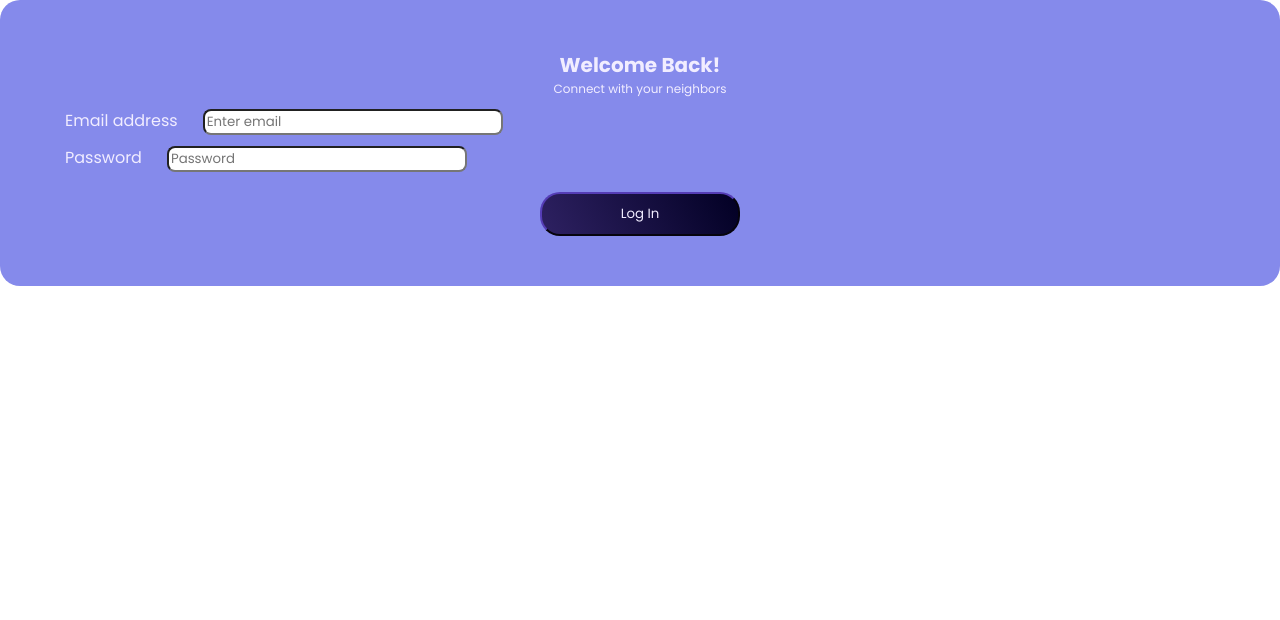
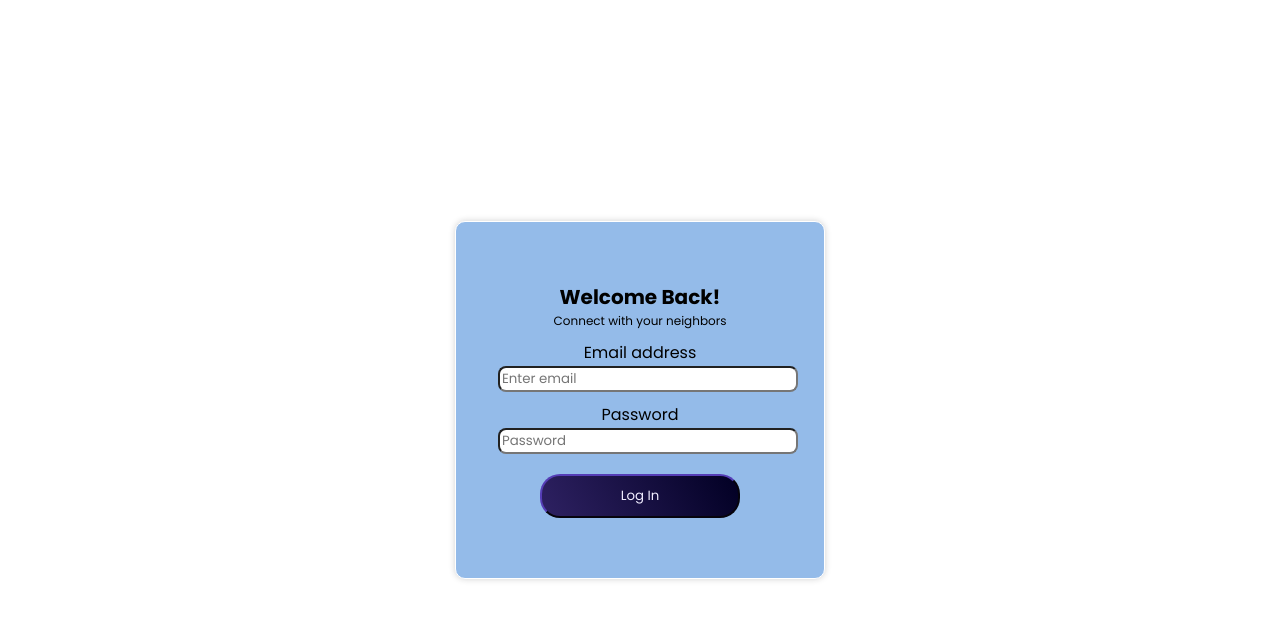
Before and after one commit to aymeeflores/aymee-flores-capstone, a React (Create React App) app in the folder aymee-flores-capstone-main/client/: page / in a window 1280 px wide. Shown: the top 620 px of the page. Built offline with nearby package versions, Linux system fonts and the light colour scheme.

Commit message:
login style refactor

```diff
--- a/aymee-flores-capstone-main/client/src/Components/Login/Login.js
+++ b/aymee-flores-capstone-main/client/src/Components/Login/Login.js
@@ -1,6 +1,8 @@
 import React, { Component } from "react";
+import { Form, Button, FormGroup } from "react-bootstrap";
 import "./Login.scss";
 import Constants from "../../constants";
+
 import axios from "axios";
 
 export default class Login extends Component {
@@ -43,13 +45,14 @@ export default class Login extends Component {
 		if (!this.state.user) {
 			return (
 				<>
-					<form className="mainlogin">
+					<div className="loginwrapper">
+						<Form className="mainlogin">
 							<div className=" row">
 								<h1 className=" mainlogin__greeting">Welcome Back!</h1>
 								<h3 className=" mainlogin__subtitle">Connect with your neighbors</h3>
 							</div>
 
-						<div className="logincontainer">
+							<FormGroup className="logincontainer">
 								<label htmlFor="exampleInputEmail1" className="logincontainer__loginlabel">
 									Email address
 								</label>
@@ -66,8 +69,8 @@ export default class Login extends Component {
 									}
 									defaultValue={this.state.login.email}
 								/>
-						</div>
-						<div className="logincontainer ">
+							</FormGroup>
+							<FormGroup className="logincontainer ">
 								<label htmlFor="exampleInputPassword1" className="logincontainer__loginlabel">
 									Password
 								</label>
@@ -83,16 +86,12 @@ export default class Login extends Component {
 									}
 									defaultValue={this.state.login.code}
 								/>
+							</FormGroup>
+							<Button type="Button" className="loginbtn" onClick={this.doLogin}>
+								Log In
+							</Button>
+						</Form>
 					</div>
-						<button
-							type="button"
-							className="loginbtn"
-							// type="button"
-							onClick={this.doLogin}
-						>
-							Log In
-						</button>
-					</form>
 				</>
 			);
 		}
--- a/aymee-flores-capstone-main/client/src/Components/Login/Login.scss
+++ b/aymee-flores-capstone-main/client/src/Components/Login/Login.scss
@@ -1,13 +1,17 @@
 .mainlogin {
-	display: flex;
-	flex-wrap: wrap;
-	justify-content: center;
-	flex-direction: column;
-	background-color: #858aeb;
-	border-radius: 20px;
-	padding: 50px;
-	margin: auto;
-	min-width: 400px;
+	border-radius: 10px;
+	position: absolute;
+	top: 50%;
+	left: 50%;
+	z-index: 999;
+	text-align: center;
+	padding: 60px 32px;
+	width: 370px;
+	transform: translate(-50%, -50%);
+	background: #94bbe9;
+	border: 1px solid #fff;
+	backdrop-filter: blur(3px);
+	box-shadow: 0 0 6px 0 rgba(29, 29, 29, 0.203);
 
 	&__legend {
 		flex-basis: 100%;
@@ -17,17 +21,16 @@
 		width: 100%;
 		text-align: center;
 		font-size: 20px;
-		color: #f1edff;
 	}
 	&__subtitle {
 		text-align: center;
 		font-size: 12px;
-		color: #f1edff;
+
 		font-weight: 400;
 	}
 	.logincontainer {
 		padding-top: 10px;
-		color: #f1edff;
+
 		&__loginlabel {
 			text-align: center;
 			padding: 15px;
```
Also changed, not shown: aymee-flores-capstone-main/client/src/Components/Login/Login2.js (deleted, +0 -47 lines), 1 other file (tests, documents, lock files or other folders). Lines whose indentation alone changed are shown as unchanged.
